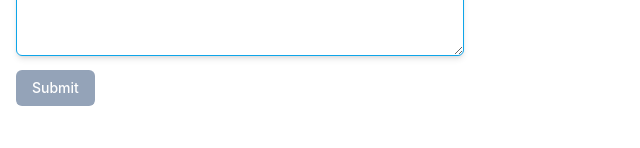
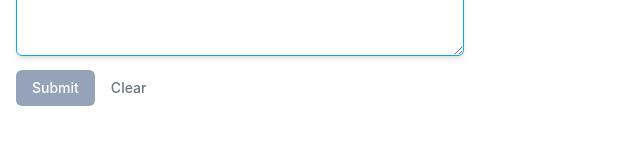
Before and after one commit to Sam-2019/sms-extract, a React (Create React App) app: page / in a window 1280 px wide. Shown: the part 152-300 px from the top of the page, without its empty margins (0-640 px from the left). Built offline with nearby package versions, Linux system fonts and the light colour scheme.

Commit message:
added clear, renamed submit fns

```diff
--- a/src/App.js
+++ b/src/App.js
@@ -3,38 +3,34 @@ import { useState } from "react";
 import { check } from "./smsExtract";
 
 function App() {
-	const [state, setstate] = useState("");
+	const [state, setState] = useState("");
 	const [output, setOutput] = useState(false);
 	const [notify, setNotify] = useState(false);
 	const [data, setData] = useState({});
 
-	const Submit = () => {
+	const submit = () => {
 		const smsBody = state;
 
-
-
 		if (smsBody.length >= 112) {
-
 			const res = check(smsBody);
 
 			if (notify === true) {
-			return	setData(JSON.stringify(res));
+				return setData(JSON.stringify(res));
 			}
-
-
 
 			setData(JSON.stringify(res));
 			return setOutput(true);
-
-
-
 		}
 
 		return setNotify(true);
 	};
 
+	const clear = () => {
+		setState("");
+	};
+
 	const handleOnChange = (e) => {
-		setstate(e.target.value);
+		setState(e.target.value);
 
 		if (e.target.value.length <= 112) {
 			setNotify(true);
@@ -48,6 +44,7 @@ function App() {
 				<div className="max-w-md">
 					<textarea
 						type="text"
+						value={state}
 						placeholder="Copy and Paste message"
 						onChange={handleOnChange}
 						className="rounded-md border border-sky-500  w-full h-48 p-2 shadow-md "
@@ -62,9 +59,19 @@ function App() {
 						className={`rounded-md bg-indigo-500 w-auto text-sm px-4 py-2 text-base font-medium text-white inline-flex justify-center  focus:outline-none focus:ring-2 focus:ring-offset-2 focus:ring-indigo-500 ${
 							!state ? `bg-slate-400` : `bg-indigo-500 hover:bg-indigo-700`
 						}`}
-						onClick={Submit}
+						onClick={submit}
 					>
 						Submit
+					</button>
+
+					<button
+						onClick={clear}
+						className={`rounded-md w-auto text-sm px-4 py-2 text-base font-medium  ${
+							!state ? `text-gray-500` : `text-indigo-900`
+						} inline-flex justify-center focus:outline-none`}
+						disabled={!state ? true : false}
+					>
+						Clear
 					</button>
 				</div>
 
@@ -75,6 +82,7 @@ function App() {
 
 							<div className="mt-2 flex justify-end content-end">
 								<button
+								disabled={!state ? true : false}
 									className="rounded-md bg-red-500 w-auto text-sm px-4 py-2 text-base font-medium text-white inline-flex justify-center hover:bg-red-700 focus:outline-none focus:ring-2 focus:ring-offset-2 focus:ring-red-500"
 									onClick={() => setOutput(false)}
 								>
```
